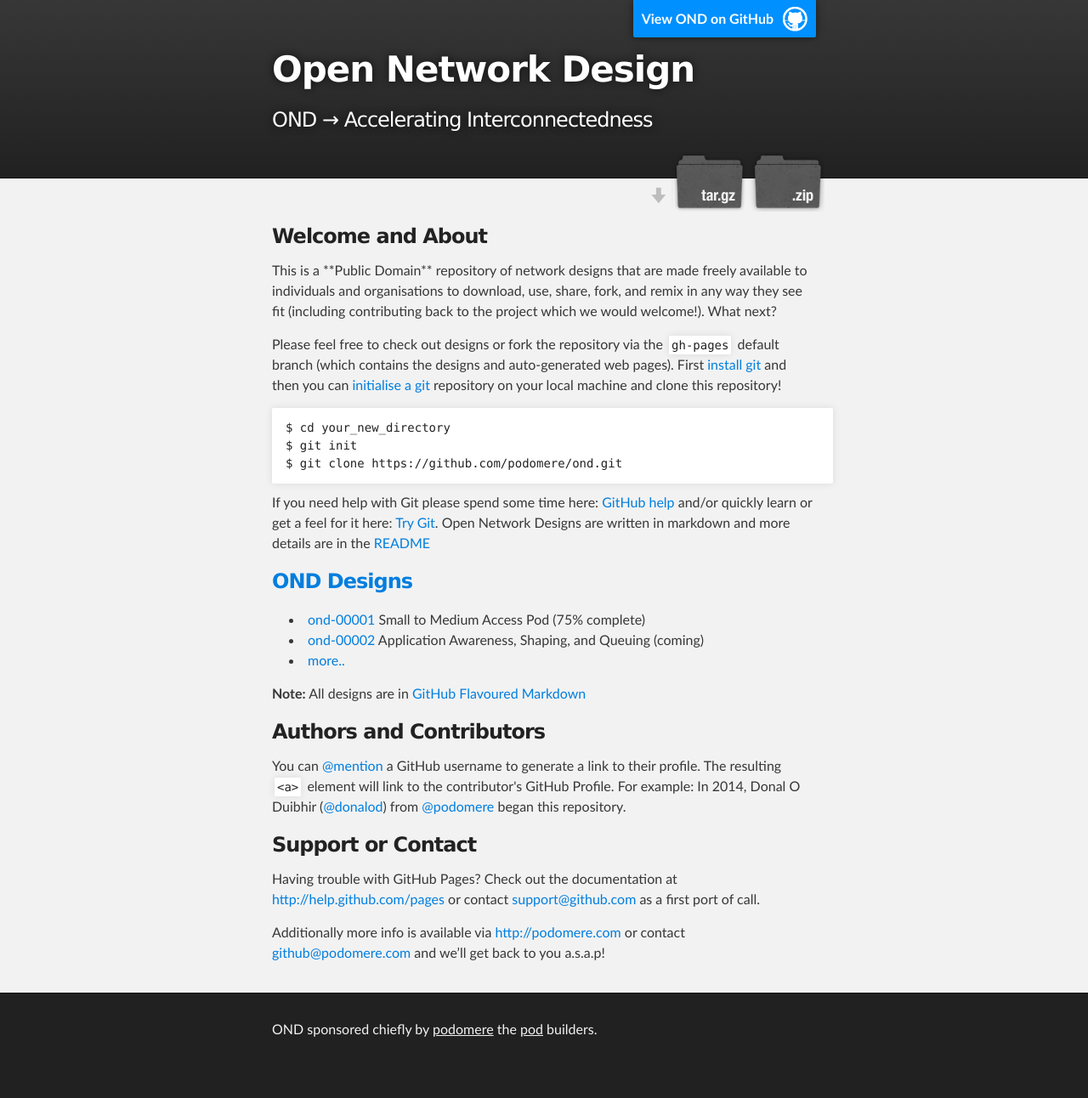
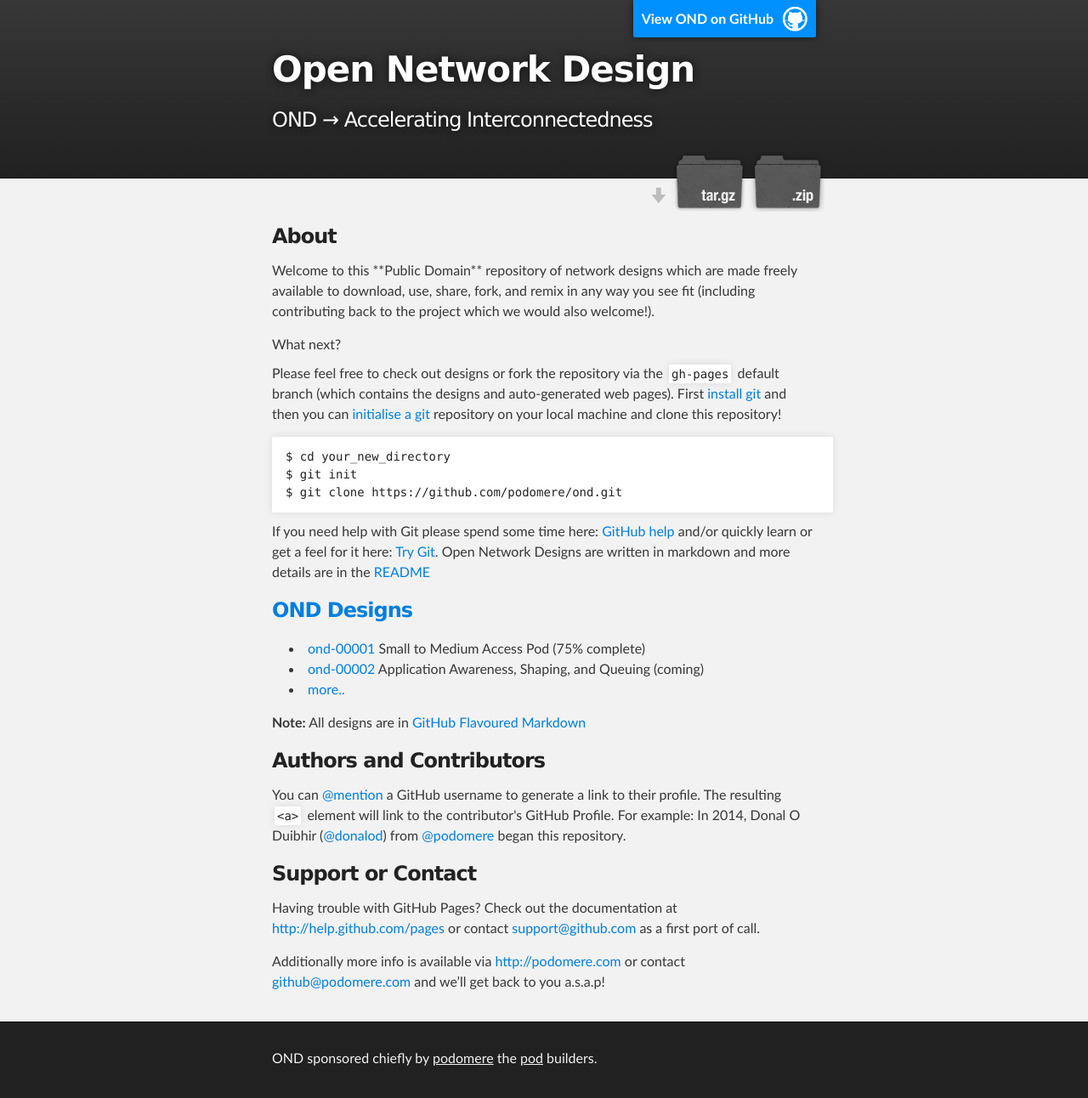
Before and after one commit to podomere/ond, a Jekyll site: the page index.html, which Jekyll copies as it is, in a window 1280 px wide. Shown: the whole page at 85% size. Built offline with Jekyll 4.4.1, drawn with Linux system fonts in a browser that asks for light colours; before the commit the page ends 1258 px from its top, so only the background shows below that.

Commit message:
Updating the index page to be clearer

```diff
--- a/index.html
+++ b/index.html
@@ -38,8 +38,8 @@
     <div id="main_content_wrap" class="outer">
       <section id="main_content" class="inner">
         <h3>
-<a name="welcome-to-ond-pages" class="anchor" href="#welcome-to-ond-pages"><span class="octicon octicon-link"></span></a>Welcome and About</h3>
-<p> This is a **Public Domain** repository of network designs that are made freely available to individuals and organisations to download, use, share, fork, and remix in any way they see fit (including contributing back to the project which we would welcome!).
+<a name="welcome-to-ond-pages" class="anchor" href="#welcome-to-ond-pages"><span class="octicon octicon-link"></span></a>About</h3>
+<p> Welcome to this **Public Domain** repository of network designs which are made freely available to download, use, share, fork, and remix in any way you see fit (including contributing back to the project which we would also welcome!).</p>
 
 <a name="whatnext-pages" class="anchor" href="#whatnext-pages"><span class="octicon octicon-link"></span></a>What next?</h3>
 <p>Please feel free to check out designs or fork the repository via the <code>gh-pages</code> default branch (which contains the designs and auto-generated web pages). First <a href="https://help.github.com/articles/set-up-git">install git</a> and then you can <a href="https://help.github.com/articles/fetching-a-remote">initialise a git</a> repository on your local machine and clone this repository!</p>
```
